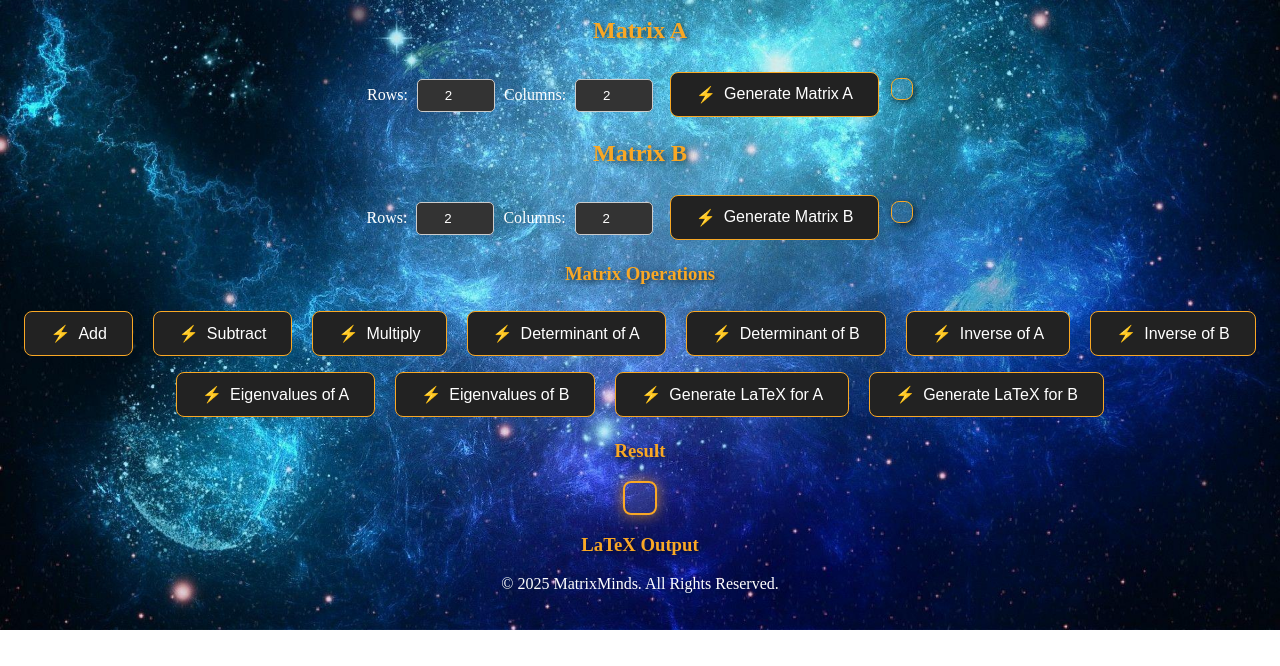
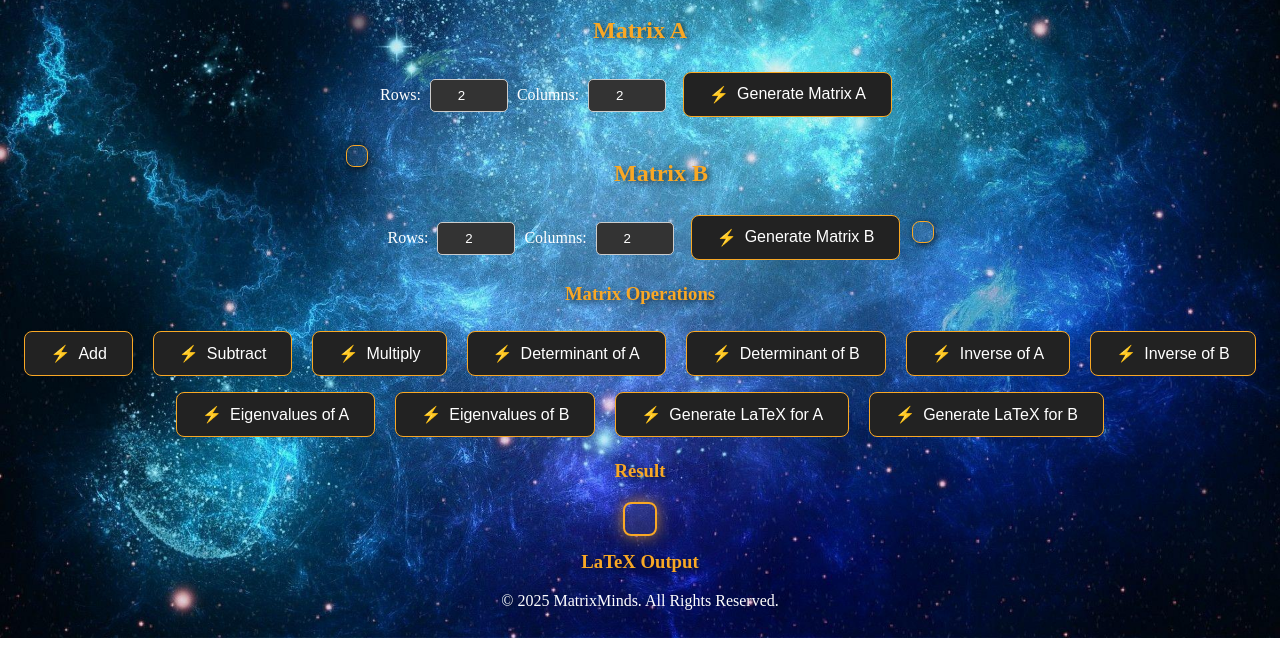
Before and after one commit to Powtheeka/MatrixMinds, a plain HTML site: page index.html in a window 1280 px wide. Shown: the part 134-800 px from the top of the page. Drawn offline with nearby package versions, Linux system fonts and the light colour scheme.

Commit message:
Update index.html

```diff
--- a/index.html
+++ b/index.html
@@ -25,9 +25,13 @@
         <label for="colsA">Columns:</label>
         <input type="number" id="colsA" min="1" value="2">
         <button onclick="generateMatrix('A')">Generate Matrix A</button>
+
+        <!-- Matrix Container for Alignment -->
+        <div class="matrix-container">
             <div id="matrixA" class="matrix-grid"></div>
 
             <!-- Matrix B Input Section -->
+            <div>
                 <h2>Matrix B</h2>
                 <label for="rowsB">Rows:</label>
                 <input type="number" id="rowsB" min="1" value="2">
@@ -35,6 +39,8 @@
                 <input type="number" id="colsB" min="1" value="2">
                 <button onclick="generateMatrix('B')">Generate Matrix B</button>
                 <div id="matrixB" class="matrix-grid"></div>
+            </div>
+        </div>
 
         <!-- Matrix Operations Section -->
         <h3>Matrix Operations</h3>
@@ -49,12 +55,13 @@
         <button onclick="calculateEigenvalues('B')">Eigenvalues of B</button>
         <button onclick="generateLaTeX('A', 'A')">Generate LaTeX for A</button>
         <button onclick="generateLaTeX('B', 'B')">Generate LaTeX for B</button>
-
     </div>
 
     <!-- 📦 Result Display Section -->
     <h3>Result</h3>
+    <div id="result-container">
         <div id="result" class="matrix-grid"></div>
+    </div>
 
     <!-- 📚 LaTeX Output Section -->
     <h3>LaTeX Output</h3>
```
Lines whose indentation alone changed are shown as unchanged.
